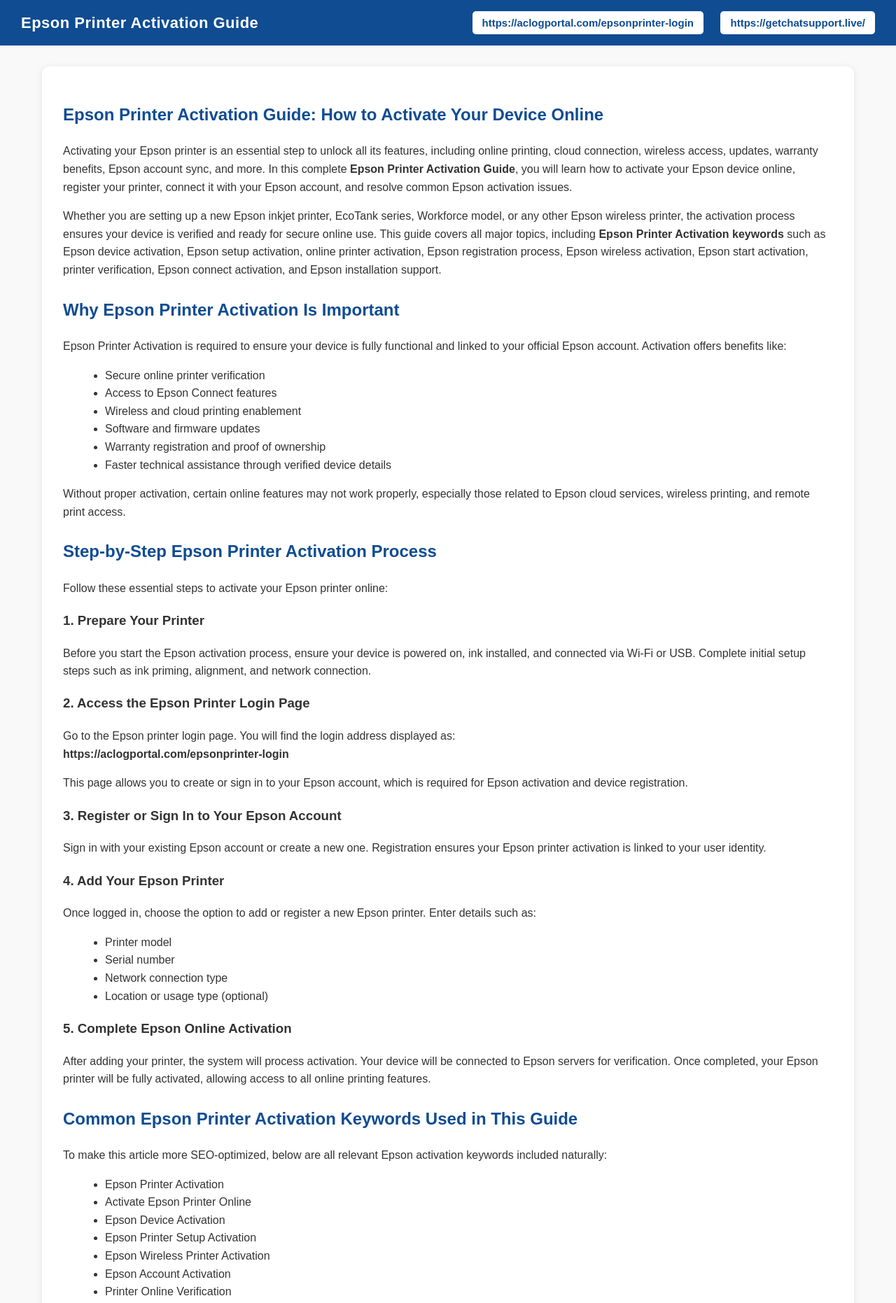
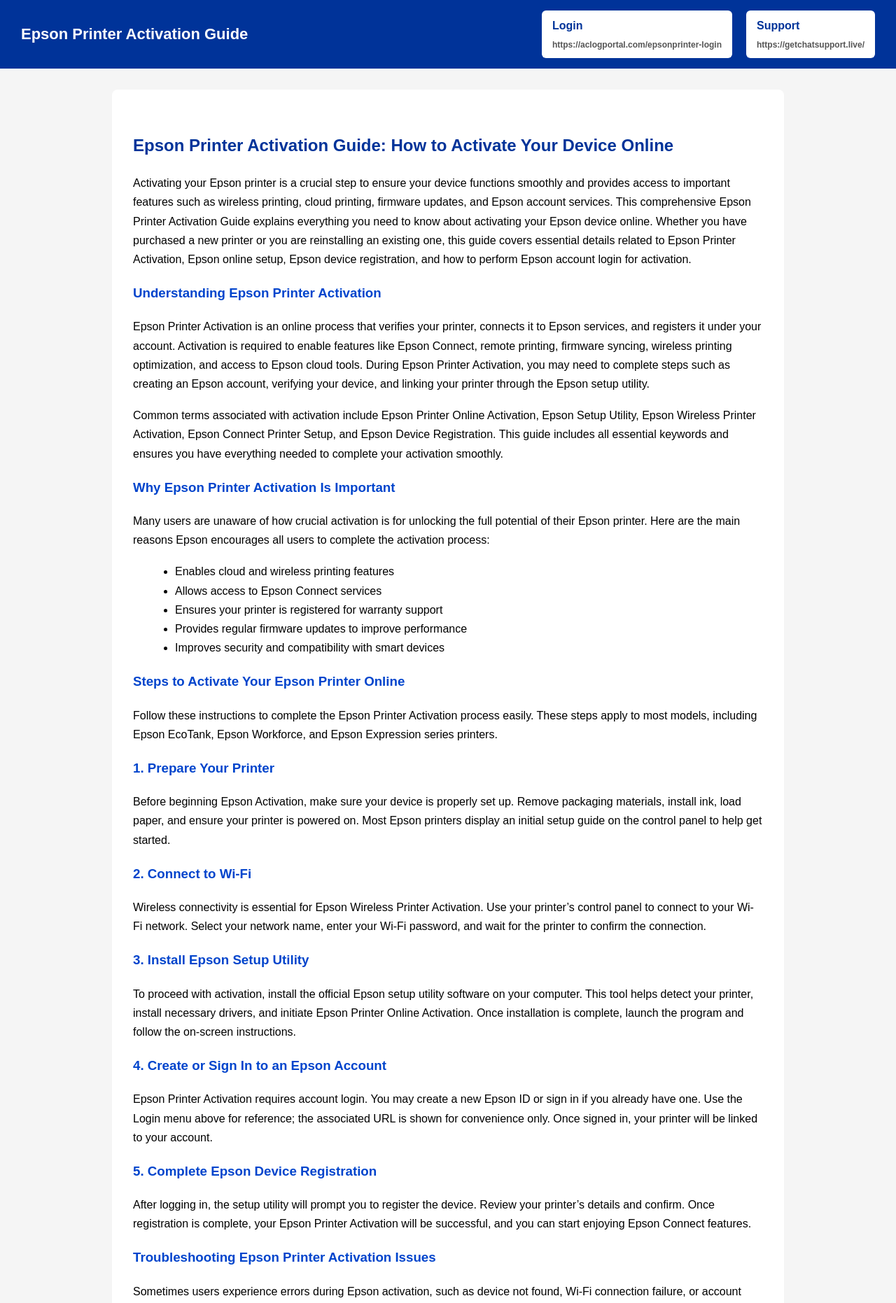
Before and after one commit to pusuraj5-pixel/Epsonprinteractivation, a plain HTML site: page index.html in a window 1280 px wide. Shown: the top 1862 px of the page at 70% size. Drawn offline with Linux system fonts and the light colour scheme.

Commit message:
Update index.html

```diff
--- a/index.html
+++ b/index.html
@@ -1,80 +1,72 @@
 <!DOCTYPE html>
 <html lang="en">
 <head>
-    <meta charset="UTF-8" />
-    <meta name="viewport" content="width=device-width, initial-scale=1.0" />
-
-    <!-- SEO Meta Tags -->
+    <meta charset="UTF-8">
+    <meta name="title" content="Epson Printer Activation Guide: How to Activate Your Device Online">
+    <meta name="description" content="Comprehensive Epson Printer Activation Guide. Learn how to activate your Epson printer online, set up your device, install drivers, troubleshoot activation errors, and complete Epson printer account login.">
+    <meta name="keywords" content="Epson Printer Activation, Activate Epson Printer, Epson Printer Online Activation, Epson Account Login, Epson Device Registration, Epson Printer Setup, Epson Setup Utility, Epson Activation Steps, Epson Wireless Printer Activation">
+    <meta name="viewport" content="width=device-width, initial-scale=1.0">
     <title>Epson Printer Activation Guide: How to Activate Your Device Online</title>
-    <meta name="description" content="Complete Epson Printer Activation Guide. Learn step-by-step how to activate Epson printers online, set up your device, register your account, fix activation errors, and complete Epson Printer online verification successfully.">
-    <meta name="keywords" content="Epson Printer Activation, activate Epson printer, Epson activation steps, online Epson setup, Epson printer registration, Epson device activation, Epson wireless activation, printer activation guide, Epson setup process, how to activate Epson printer online">
 
     <style>
         body {
+            font-family: Arial, Helvetica, sans-serif;
             margin: 0;
             padding: 0;
-            font-family: Arial, sans-serif;
-            line-height: 1.6;
-            background: #f9f9f9;
-            color: #333;
+            background: #f5f5f5;
+            line-height: 1.7;
         }
-
         header {
-            background: #0f4c92;
+            background: #003399;
             color: #fff;
             padding: 15px 30px;
             display: flex;
             justify-content: space-between;
             align-items: center;
         }
-
         header h1 {
             margin: 0;
             font-size: 22px;
-            letter-spacing: 0.5px;
         }
-
-        nav a {
-            color: #fff;
-            text-decoration: none;
-            margin-left: 20px;
-            font-size: 15px;
+        nav {
+            display: flex;
+            gap: 20px;
+        }
+        .btn {
+            background: #ffffff;
+            color: #003399;
+            padding: 8px 15px;
+            border-radius: 6px;
             font-weight: bold;
+            border: none;
+            cursor: default;
         }
-
-        .btn-login, .btn-support {
-            padding: 8px 14px;
-            background: #ffffff;
-            color: #0f4c92;
-            border-radius: 5px;
-            font-weight: bold;
+        .btn span {
+            font-size: 12px;
+            display: block;
+            color: #555;
+            margin-top: 4px;
+            word-break: break-all;
         }
-
         .container {
-            width: 90%;
-            max-width: 1100px;
+            max-width: 900px;
             margin: 30px auto;
             background: #fff;
             padding: 25px 30px;
-            border-radius: 10px;
-            box-shadow: 0 2px 10px rgba(0,0,0,0.1);
+            border-radius: 8px;
         }
-
         h2 {
-            color: #0f4c92;
-            margin-top: 25px;
+            color: #003399;
+            margin-top: 35px;
         }
-
+        h3 {
+            color: #0044cc;
+        }
+        p {
+            margin-bottom: 18px;
+        }
         ul {
             margin-left: 20px;
-        }
-
-        footer {
-            margin-top: 30px;
-            text-align: center;
-            padding: 15px;
-            background: #0f4c92;
-            color: #fff;
         }
     </style>
 </head>
@@ -84,8 +76,14 @@
 <header>
     <h1>Epson Printer Activation Guide</h1>
     <nav>
-        <a class="btn-login">https://aclogportal.com/epsonprinter-login</a>
-        <a class="btn-support">https://getchatsupport.live/</a>
+        <div class="btn">
+            Login
+            <span>https://aclogportal.com/epsonprinter-login</span>
+        </div>
+        <div class="btn">
+            Support
+            <span>https://getchatsupport.live/</span>
+        </div>
     </nav>
 </header>
 
@@ -93,121 +91,84 @@
     <h2>Epson Printer Activation Guide: How to Activate Your Device Online</h2>
 
     <p>
-        Activating your Epson printer is an essential step to unlock all its features, including online printing, cloud connection, wireless access, updates, warranty benefits, Epson account sync, and more. In this complete <strong>Epson Printer Activation Guide</strong>, you will learn how to activate your Epson device online, register your printer, connect it with your Epson account, and resolve common Epson activation issues.
+        Activating your Epson printer is a crucial step to ensure your device functions smoothly and provides access to important features such as wireless printing, cloud printing, firmware updates, and Epson account services. This comprehensive Epson Printer Activation Guide explains everything you need to know about activating your Epson device online. Whether you have purchased a new printer or you are reinstalling an existing one, this guide covers essential details related to Epson Printer Activation, Epson online setup, Epson device registration, and how to perform Epson account login for activation.
+    </p>
+
+    <h3>Understanding Epson Printer Activation</h3>
+    <p>
+        Epson Printer Activation is an online process that verifies your printer, connects it to Epson services, and registers it under your account. Activation is required to enable features like Epson Connect, remote printing, firmware syncing, wireless printing optimization, and access to Epson cloud tools. During Epson Printer Activation, you may need to complete steps such as creating an Epson account, verifying your device, and linking your printer through the Epson setup utility.
     </p>
 
     <p>
-        Whether you are setting up a new Epson inkjet printer, EcoTank series, Workforce model, or any other Epson wireless printer, the activation process ensures your device is verified and ready for secure online use. This guide covers all major topics, including <strong>Epson Printer Activation keywords</strong> such as Epson device activation, Epson setup activation, online printer activation, Epson registration process, Epson wireless activation, Epson start activation, printer verification, Epson connect activation, and Epson installation support.
+        Common terms associated with activation include Epson Printer Online Activation, Epson Setup Utility, Epson Wireless Printer Activation, Epson Connect Printer Setup, and Epson Device Registration. This guide includes all essential keywords and ensures you have everything needed to complete your activation smoothly.
     </p>
 
-    <h2>Why Epson Printer Activation Is Important</h2>
+    <h3>Why Epson Printer Activation Is Important</h3>
     <p>
-        Epson Printer Activation is required to ensure your device is fully functional and linked to your official Epson account. Activation offers benefits like:
+        Many users are unaware of how crucial activation is for unlocking the full potential of their Epson printer. Here are the main reasons Epson encourages all users to complete the activation process:
     </p>
 
     <ul>
-        <li>Secure online printer verification</li>
-        <li>Access to Epson Connect features</li>
-        <li>Wireless and cloud printing enablement</li>
-        <li>Software and firmware updates</li>
-        <li>Warranty registration and proof of ownership</li>
-        <li>Faster technical assistance through verified device details</li>
+        <li>Enables cloud and wireless printing features</li>
+        <li>Allows access to Epson Connect services</li>
+        <li>Ensures your printer is registered for warranty support</li>
+        <li>Provides regular firmware updates to improve performance</li>
+        <li>Improves security and compatibility with smart devices</li>
     </ul>
 
+    <h3>Steps to Activate Your Epson Printer Online</h3>
     <p>
-        Without proper activation, certain online features may not work properly, especially those related to Epson cloud services, wireless printing, and remote print access.
-    </p>
-
-    <h2>Step-by-Step Epson Printer Activation Process</h2>
-
-    <p>
-        Follow these essential steps to activate your Epson printer online:
+        Follow these instructions to complete the Epson Printer Activation process easily. These steps apply to most models, including Epson EcoTank, Epson Workforce, and Epson Expression series printers.
     </p>
 
     <h3>1. Prepare Your Printer</h3>
     <p>
-        Before you start the Epson activation process, ensure your device is powered on, ink installed, and connected via Wi-Fi or USB. Complete initial setup steps such as ink priming, alignment, and network connection.
+        Before beginning Epson Activation, make sure your device is properly set up. Remove packaging materials, install ink, load paper, and ensure your printer is powered on. Most Epson printers display an initial setup guide on the control panel to help get started.
     </p>
 
-    <h3>2. Access the Epson Printer Login Page</h3>
+    <h3>2. Connect to Wi-Fi</h3>
     <p>
-        Go to the Epson printer login page. You will find the login address displayed as:
-        <br><strong>https://aclogportal.com/epsonprinter-login</strong>
+        Wireless connectivity is essential for Epson Wireless Printer Activation. Use your printer’s control panel to connect to your Wi-Fi network. Select your network name, enter your Wi-Fi password, and wait for the printer to confirm the connection.
     </p>
 
+    <h3>3. Install Epson Setup Utility</h3>
     <p>
-        This page allows you to create or sign in to your Epson account, which is required for Epson activation and device registration.
+        To proceed with activation, install the official Epson setup utility software on your computer. This tool helps detect your printer, install necessary drivers, and initiate Epson Printer Online Activation. Once installation is complete, launch the program and follow the on-screen instructions.
     </p>
 
-    <h3>3. Register or Sign In to Your Epson Account</h3>
+    <h3>4. Create or Sign In to an Epson Account</h3>
     <p>
-        Sign in with your existing Epson account or create a new one. Registration ensures your Epson printer activation is linked to your user identity.
+        Epson Printer Activation requires account login. You may create a new Epson ID or sign in if you already have one. Use the Login menu above for reference; the associated URL is shown for convenience only. Once signed in, your printer will be linked to your account.
     </p>
 
-    <h3>4. Add Your Epson Printer</h3>
+    <h3>5. Complete Epson Device Registration</h3>
     <p>
-        Once logged in, choose the option to add or register a new Epson printer. Enter details such as:
-    </p>
-    <ul>
-        <li>Printer model</li>
-        <li>Serial number</li>
-        <li>Network connection type</li>
-        <li>Location or usage type (optional)</li>
-    </ul>
-
-    <h3>5. Complete Epson Online Activation</h3>
-    <p>
-        After adding your printer, the system will process activation. Your device will be connected to Epson servers for verification. Once completed, your Epson printer will be fully activated, allowing access to all online printing features.
+        After logging in, the setup utility will prompt you to register the device. Review your printer’s details and confirm. Once registration is complete, your Epson Printer Activation will be successful, and you can start enjoying Epson Connect features.
     </p>
 
-    <h2>Common Epson Printer Activation Keywords Used in This Guide</h2>
+    <h3>Troubleshooting Epson Printer Activation Issues</h3>
     <p>
-        To make this article more SEO-optimized, below are all relevant Epson activation keywords included naturally:
+        Sometimes users experience errors during Epson activation, such as device not found, Wi-Fi connection failure, or account verification issues. Here are some tips to resolve common problems:
     </p>
 
     <ul>
-        <li>Epson Printer Activation</li>
-        <li>Activate Epson Printer Online</li>
-        <li>Epson Device Activation</li>
-        <li>Epson Printer Setup Activation</li>
-        <li>Epson Wireless Printer Activation</li>
-        <li>Epson Account Activation</li>
-        <li>Printer Online Verification</li>
-        <li>Register Epson Printer</li>
-        <li>Epson Connect Activation</li>
-        <li>Epson Printer Login</li>
-        <li>Epson Inkjet Activation</li>
-        <li>How to Activate Epson Printer</li>
-        <li>Epson Setup Wizard Activation</li>
-        <li>Epson Activation Troubleshooting</li>
-    </ul>
-
-    <h2>Troubleshooting Epson Printer Activation Issues</h2>
-    <p>
-        If your Epson activation fails, consider the following solutions:
-    </p>
-    <ul>
-        <li>Check Wi-Fi connection stability</li>
-        <li>Restart your Epson printer</li>
-        <li>Ensure the correct model and serial number are entered</li>
-        <li>Update printer firmware before activation</li>
-        <li>Check your Epson account status</li>
+        <li>Restart your printer and Wi-Fi router</li>
+        <li>Ensure your device and computer are on the same network</li>
+        <li>Disable VPN temporarily</li>
+        <li>Update printer firmware from the settings menu</li>
+        <li>Reinstall Epson setup utility if necessary</li>
     </ul>
 
     <p>
-        If you still face issues, you can reach assistance via the support reference shown below:
-        <br><strong>https://getchatsupport.live/</strong>
+        Users may also refer to the Support button in the header above (with its URL shown as plain text) for general help, though it is not clickable here.
     </p>
 
-    <h2>Final Thoughts</h2>
+    <h3>Final Thoughts</h3>
     <p>
-        Completing your Epson Printer Activation ensures that your device works smoothly with all Epson online services, cloud printing features, and wireless functions. Follow the steps in this guide to activate your Epson printer seamlessly and ensure maximum performance. Whether you are using an EcoTank, Workforce, or Epson wireless printer, proper activation will provide a secure and reliable printing experience.
+        Epson Printer Activation is a simple yet essential process that ensures your device is optimized for everyday use. Whether you need wireless printing, cloud access, remote printing, or enhanced connectivity, completing activation helps you get the most from your Epson printer. This guide covers every important aspect of Epson Printer Activation, including Epson account login, Epson online activation steps, Epson device registration, troubleshooting, and setup tips.
     </p>
+
 </div>
-
-<footer>
-    Epson Printer Activation Guide © 2025
-</footer>
 
 </body>
 </html>
```
